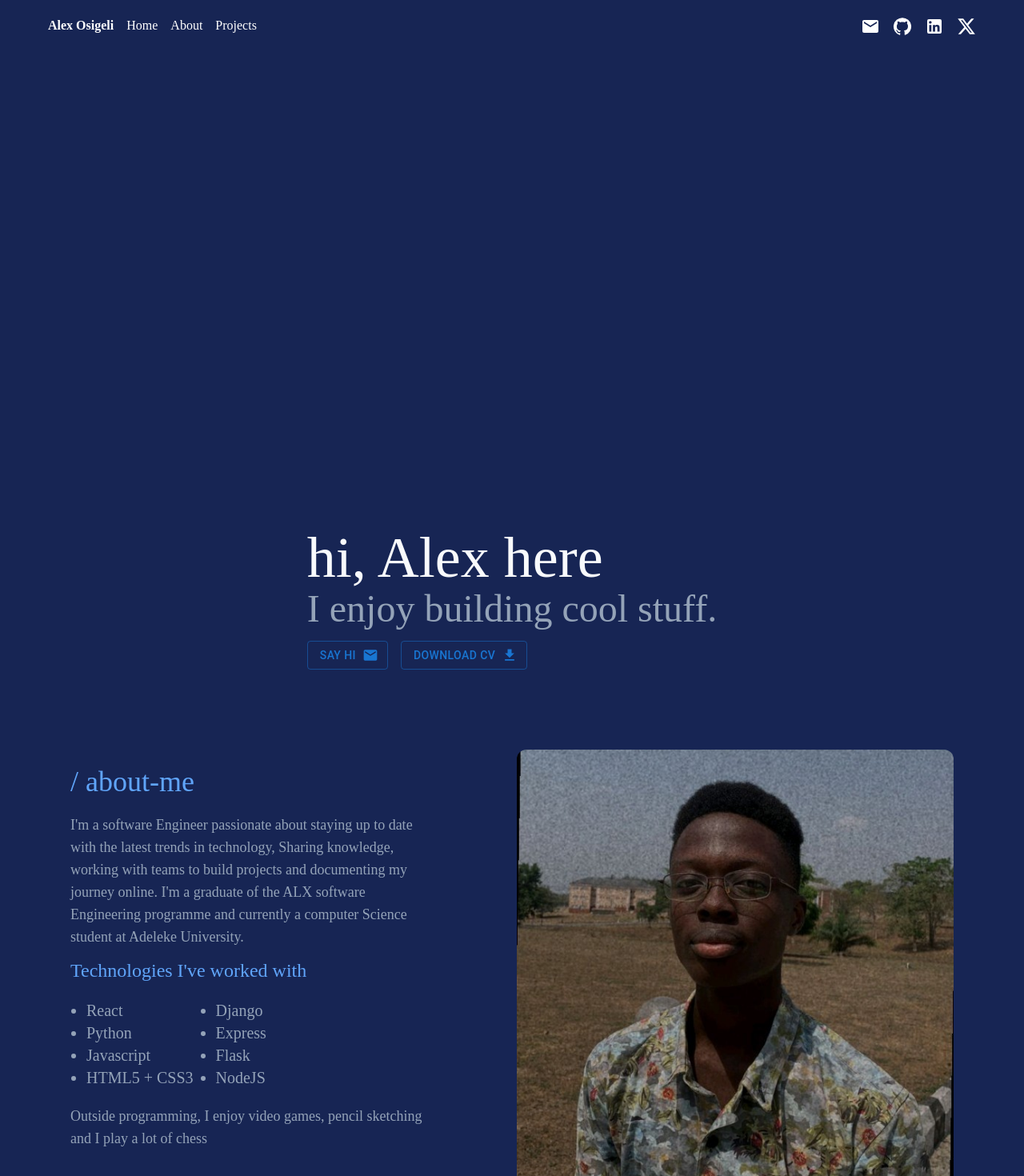
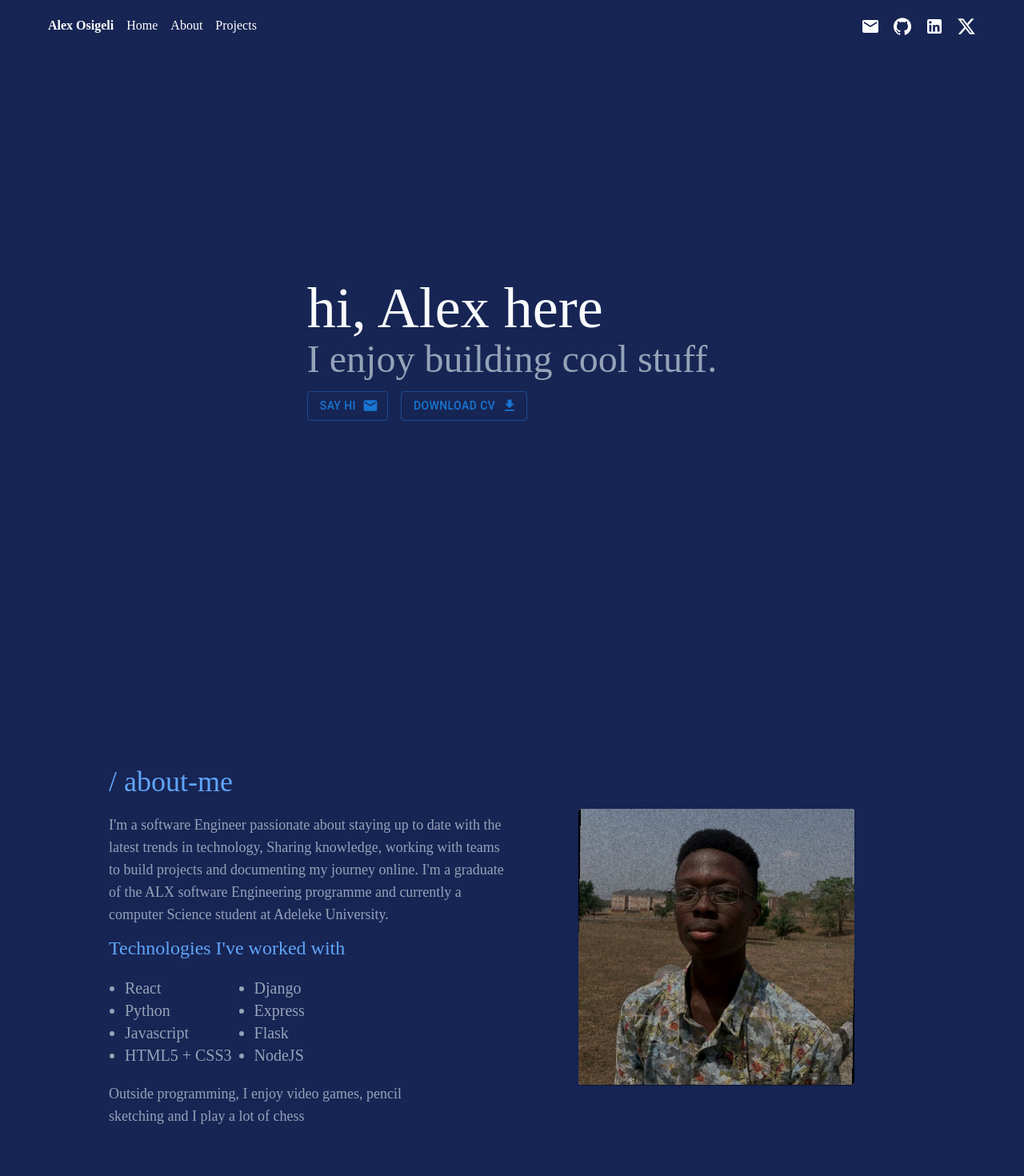
Before and after one commit to Osigelialex/My-Portfolio, a React (Vite) app: page / in a window 1280 px wide. Shown: the top 1470 px of the page at 80% size. Built offline with nearby package versions, Linux system fonts and the light colour scheme; a web font is replaced by a local one.

Commit message:
Update about.jsx and hero.jsx components, add Card component to about.jsx, and update projects.jsx and projects.json

```diff
--- a/src/Components/about.jsx
+++ b/src/Components/about.jsx
@@ -1,5 +1,8 @@
 import { motion, useInView, useAnimation } from "framer-motion";
 import { useRef, useEffect } from "react";
+import Card from "@mui/material/Card";
+import CardMedia from "@mui/material/CardMedia";
+import { CardActionArea } from '@mui/material';
 
 export default function About() {
   const ref = useRef(null);
@@ -24,14 +27,14 @@ export default function About() {
     >
       <div
         ref={ref}
-        className="grid sm:grid-cols-2 gap-3 sm:mx-20 sm:mt-20 sm:mb-10 mb-10 relative"
+        className="grid gap-3 sm:grid-cols-2 sm:mx-32 sm:mt-20 sm:mb-10 mb-10 place-items-center relative"
         id="about"
       >
         <div>
           <h1 className="text-blue-400 my-5 sm:text-4xl text-2xl">
             / about-me
           </h1>
-          <p className="text-slate-400 leading-loose sm:w-5/6 w-full sm:text-lg text-md">
+          <p className="text-slate-400 leading-loose w-full sm:text-lg text-md">
             I'm a software Engineer passionate about staying up to date with the
             latest trends in technology, Sharing knowledge, working with teams
             to build projects and documenting my journey online. I'm a graduate
@@ -61,9 +64,16 @@ export default function About() {
           </p>
         </div>
         <div>
-          <img
-            className="rounded-xl"
-            src="/Me.jpg" />
+          <Card sx={{ maxWidth: 345 }}>
+            <CardActionArea>
+              <CardMedia
+                component="img"
+                height="140"
+                image="/Me.jpg"
+                alt="green iguana"
+              />
+            </CardActionArea>
+          </Card>
         </div>
       </div>
     </motion.div>
--- a/src/Components/hero.jsx
+++ b/src/Components/hero.jsx
@@ -7,7 +7,7 @@ import { TypeAnimation } from "react-type-animation";
 export default function Hero() {
   return (
     <>
-      <div className="h-screen grid place-items-center sm:items-end pb-5" id="home">
+      <div className="h-screen grid place-items-center pb-5" id="home">
         <div>
           <h1 className="sm:text-2xl text-xl text-slate-50 mb-2">
             <TypeAnimation
--- a/src/Components/projects.jsx
+++ b/src/Components/projects.jsx
@@ -17,7 +17,7 @@ export default function About() {
   return (
     <div
       ref={ref}
-      className="grid sm:mx-20 sm:mt-20 sm:mb-20 relative"
+      className="grid sm:mx-32 sm:mt-20 sm:mb-20 relative"
       id="projects"
     >
       <motion.div
@@ -33,6 +33,7 @@ export default function About() {
         <div className="grid gap-3 sm:grid-cols-3">
           {data.map((project) => (
             <ProjectCard
+              key={project.id}
               title={project.title}
               description={project.description}
               stack={project.stack}
--- a/src/data/projects.json
+++ b/src/data/projects.json
@@ -1,18 +1,21 @@
 
 [
     {
+        "id": 1,
         "title": "Full Stack Social media Application",
         "description": "A social media Application that manages likes, users, comments, followers, profiles and posts",
         "stack": "MongoDB, Express, React, NodeJS",
         "link": "https://github.com/Osigelialex/SocialMediaAPP"
     },
     {
+        "id": 2,
         "title": "Defectly",
         "description": "Defectly is a web-based application designed to help teams efficiently manage and track software bugs and issues",
         "stack": "Django, PostgreSQL, HTML, CSS, Javascript",
         "link": "https://github.com/Osigelialex/defectly"
     },
     {
+        "id": 3,
         "title": "Files management API",
         "description": "A robust file management API, that manages file uploads and storage",
         "stack": "Express, MongoDB, Redis",
```
